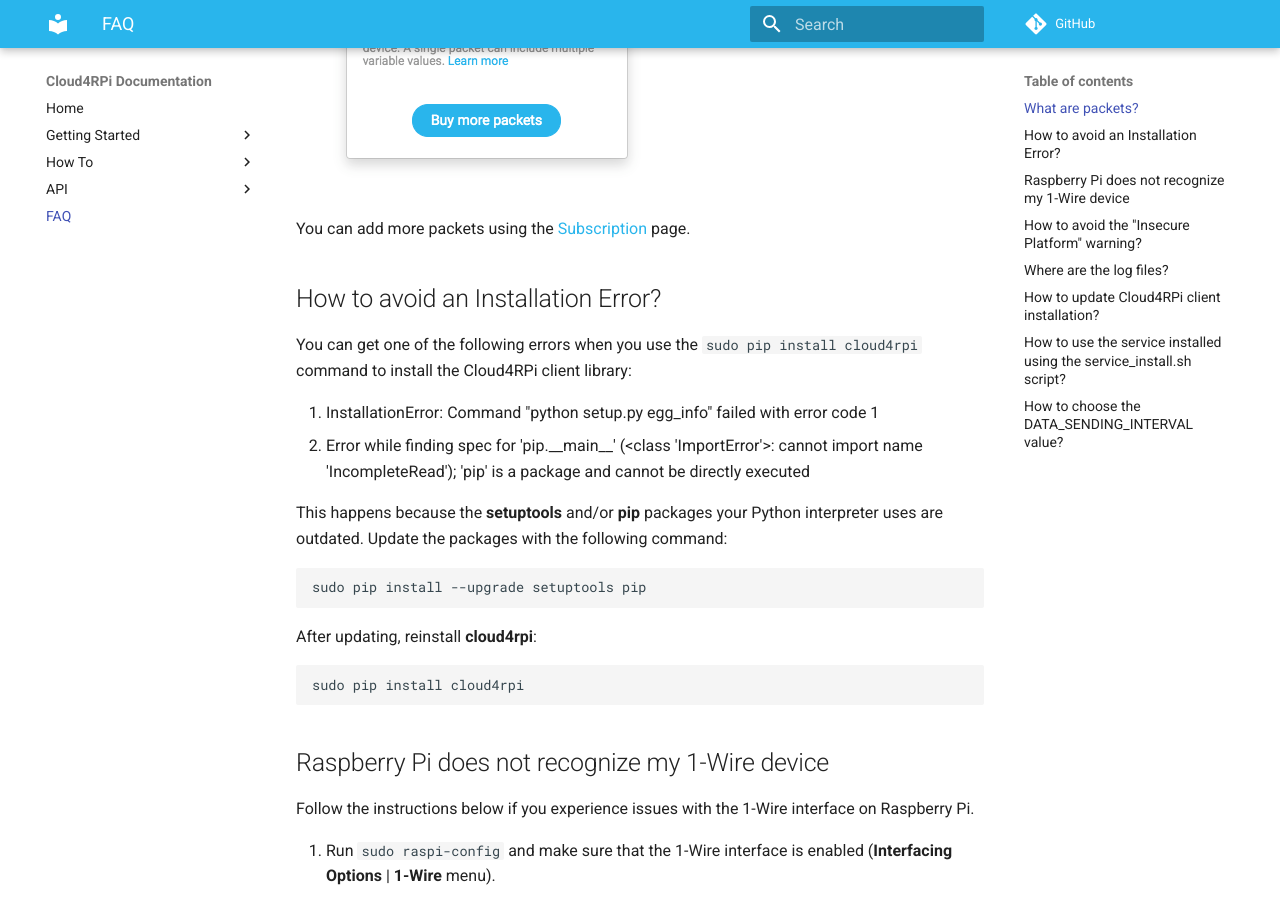
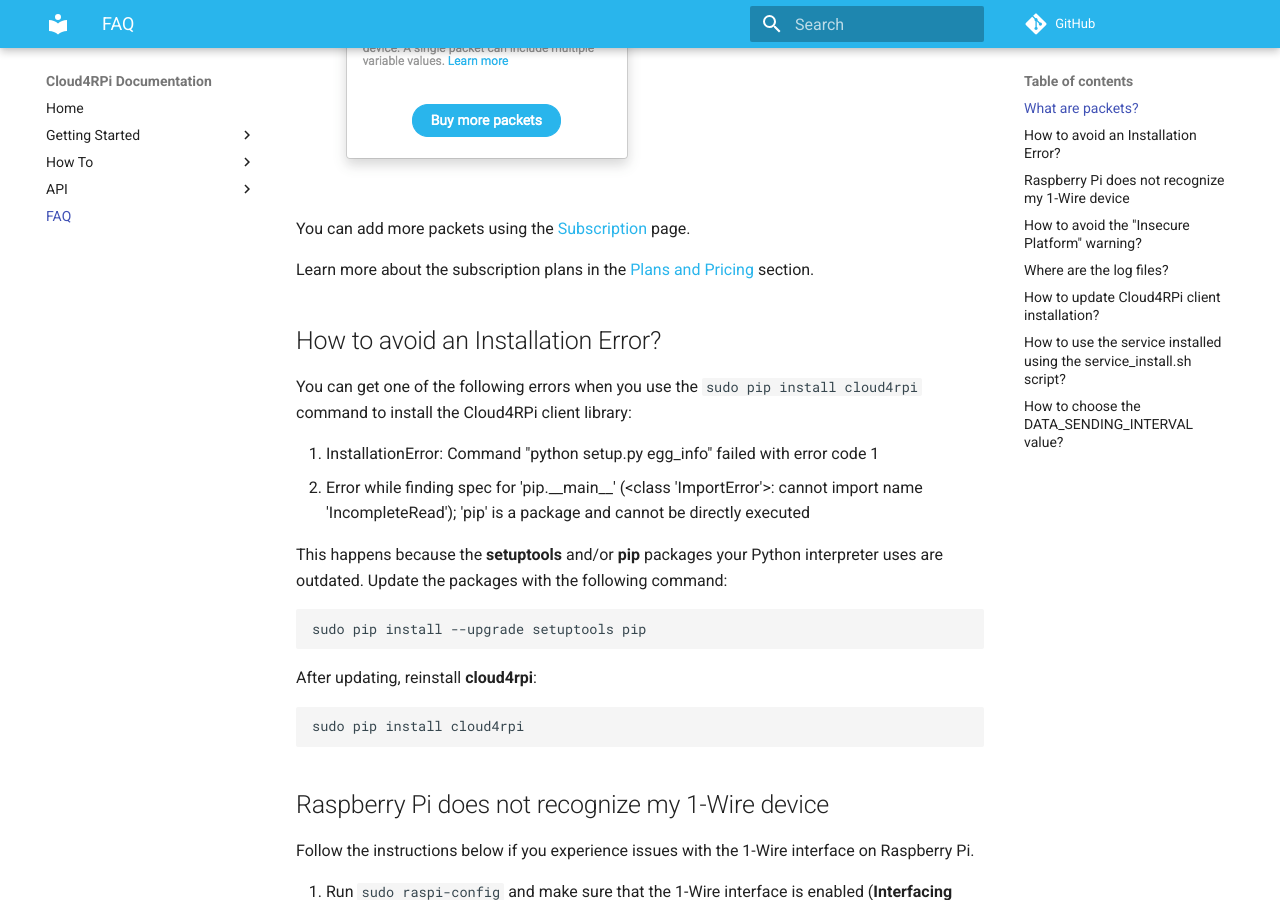
Before and after one commit to cloud4rpi/docs, an MkDocs documentation site: the page built from docs/faq.md, in a window 1280 px wide and 900 px high, scrolled down 884 px. Built offline with MkDocs 1.6.1 and Material for MkDocs 9.7.7, drawn with Linux system fonts in a browser that asks for light colours; comment, search, counter and statistics services are not loaded.

Commit message:
Cross link

```diff
--- a/docs/faq.md
+++ b/docs/faq.md
@@ -10,6 +10,7 @@
 
 You can add more packets using the [Subscription](https://cloud4rpi.io/packets/purchase) page.
 
+Learn more about the subscription plans in the [Plans and Pricing](/plans-and-pricing) section.
 
 ## How to avoid an Installation Error?
 
```
